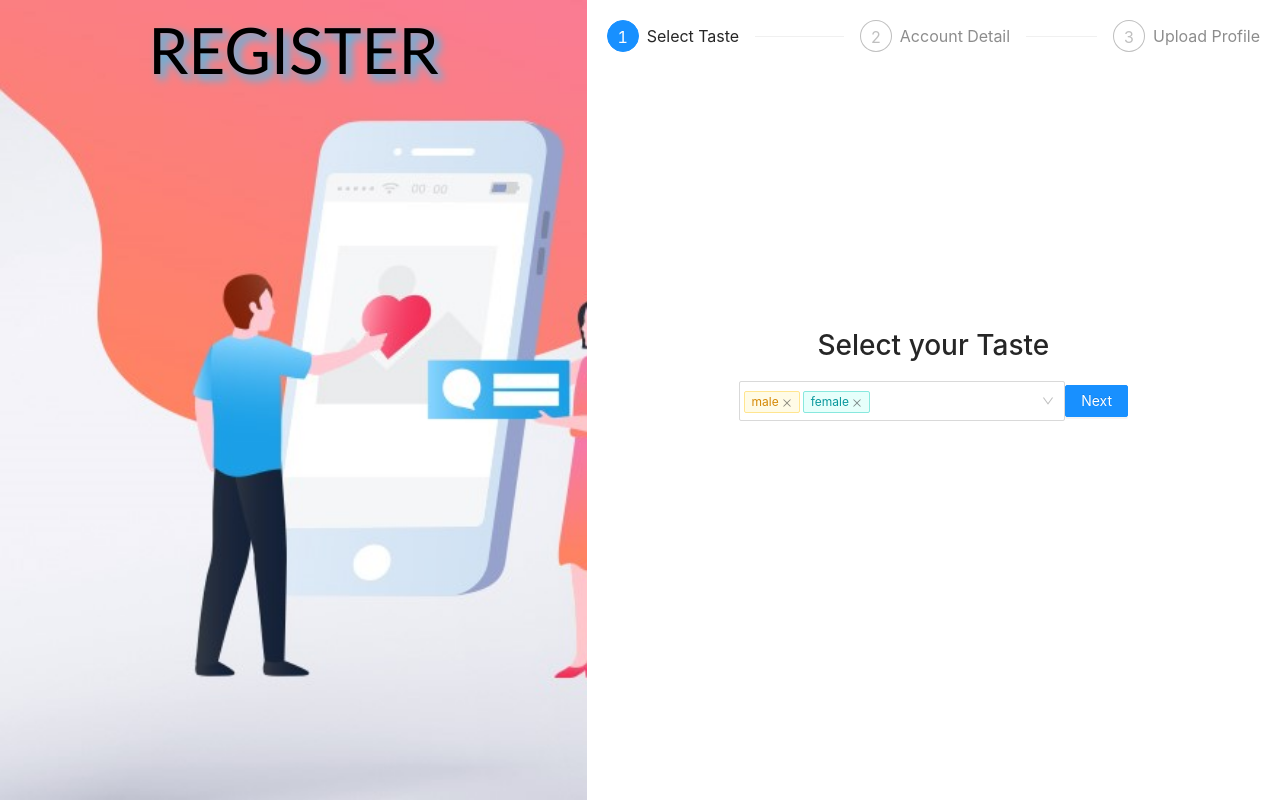
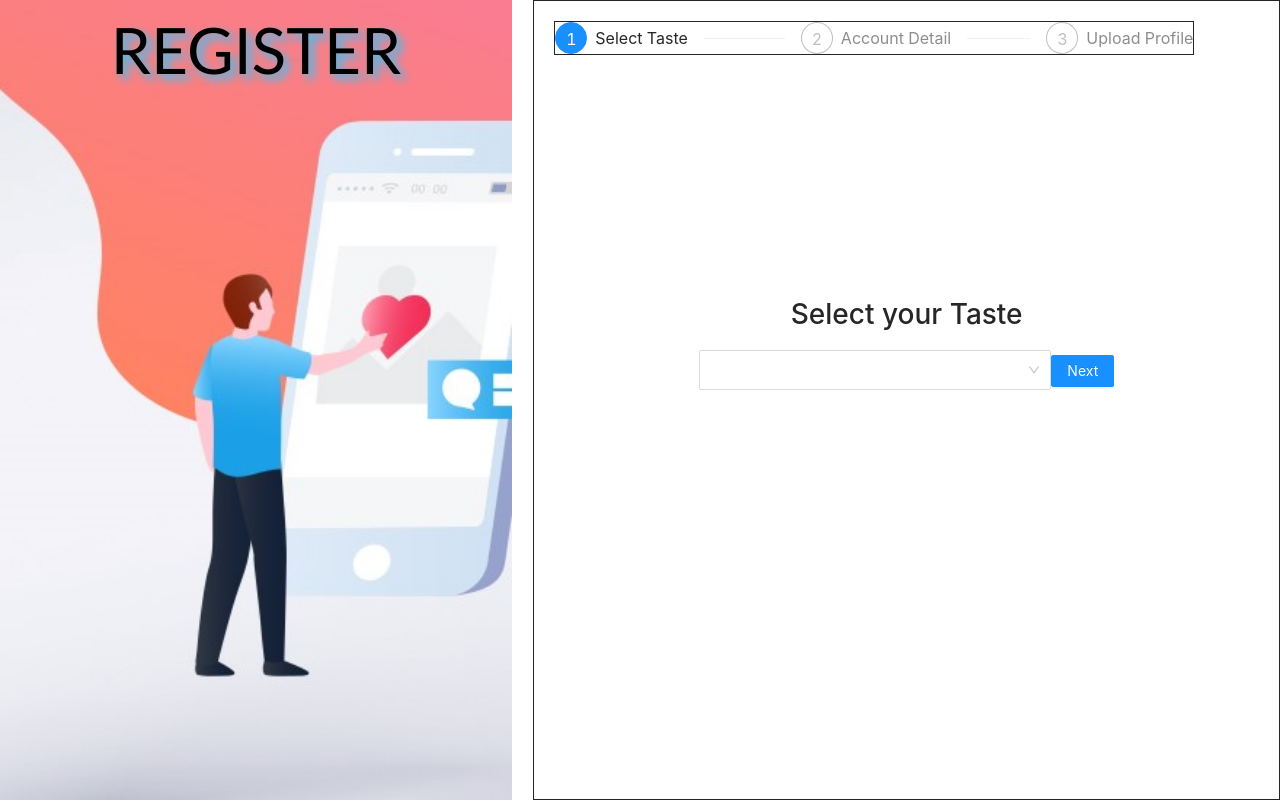
Before and after one commit to WeerayoothM/Dating-project-frontend, a React (Create React App) app: page /register in a window 1280 px wide. Shown: the top 802 px of the page. Built offline with nearby package versions, Linux system fonts and the light colour scheme.

Commit message:
commit before pull

```diff
--- a/src/components/Admin/index.js
+++ b/src/components/Admin/index.js
@@ -3,7 +3,6 @@ import "antd/dist/antd.css";
 import "../../css/admin.css";
 import axios from "../../config/axios";
 import { Table, Input, Button, Space } from "antd";
-import Highlighter from "react-highlight-words";
 import { SearchOutlined } from "@ant-design/icons";
 import { Layout, Menu } from "antd";
 import {
@@ -125,7 +124,7 @@ const columns = [
 function Admin() {
   const [data, setData] = useState(testData)
 
-  const getUser = ()=> {
+  const getUser = () => {
     axios.get("/admin/users").then((res) => {
       setData(res.data);
     })
--- a/src/components/Register/SelectTaste.js
+++ b/src/components/Register/SelectTaste.js
@@ -28,7 +28,7 @@ function SelectTaste(props) {
                 mode="multiple"
                 size="large"
                 showArrow
-                defaultValue={['gold', 'cyan']}
+                // defaultValue={['gold', 'cyan']}
                 style={{ width: '50%' }}
                 options={options}
                 tagRender={tagRender}
--- a/src/pages/Register.js
+++ b/src/pages/Register.js
@@ -56,18 +56,27 @@ function Register(props) {
     }
     return (
         <Row justify="center" style={{ height: "100vh" }}>
-            <Col span={11} className="left-container" style={{ height: "100vh" }} >
-                <div className="left-content">
+            <Col span={10} style={{ height: "100vh", position: 'relative' }} >
+                <Row justify="center" className="left-content left-container" style={{ width: '40%', position: 'fixed', zindex: 3 }}  >
                     <h1 className="welcome-text">REGISTER</h1>
+                </Row>
+            </Col>
+            <Col span={14} style={{ height: "100vh", padding: "20px", border: '1px solid' }}>
+                <Row justify="center" style={{ width: '50%', position: 'fixed', zindex: 3, backgroundColor: '#fff', border: '1px solid' }} >
+                    <Steps current={current}>
+                        {steps.map(item => (
+                            <Step key={item.title} title={item.title} />
+                        ))}
+                    </Steps>
+                </Row>
+                <div className="right-content">
+                    {steps[current].content}
                 </div>
-            </Col>
-            <Col span={13} style={{ height: "100vh", padding: "20px" }}>
-                <Steps current={current}>
-                    {steps.map(item => (
-                        <Step key={item.title} title={item.title} />
-                    ))}
-                </Steps>
                 <div className="right-content">
+                    {steps[current].content}
+                </div><div className="right-content">
+                    {steps[current].content}
+                </div><div className="right-content">
                     {steps[current].content}
                 </div>
 
```
